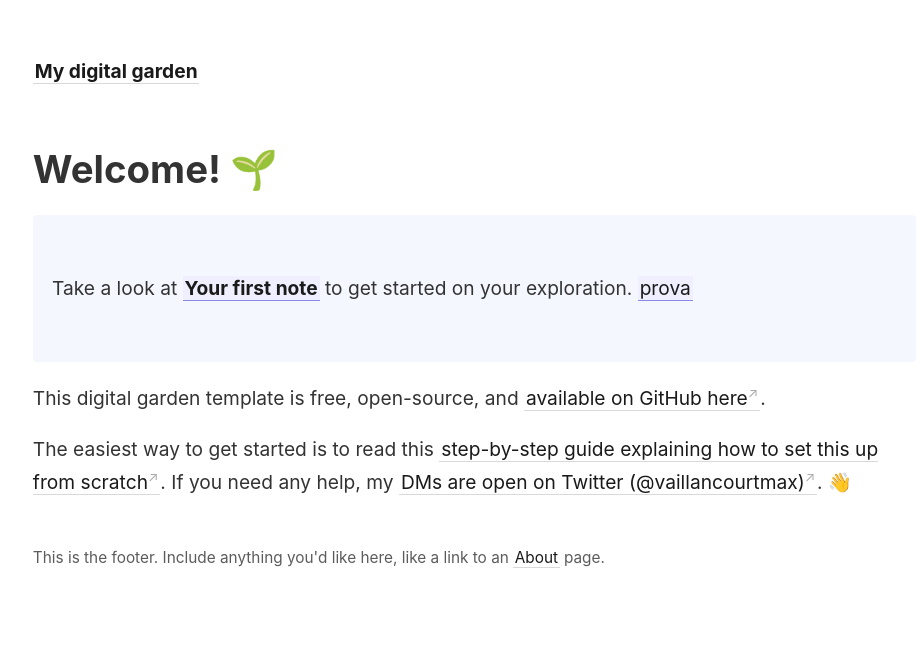
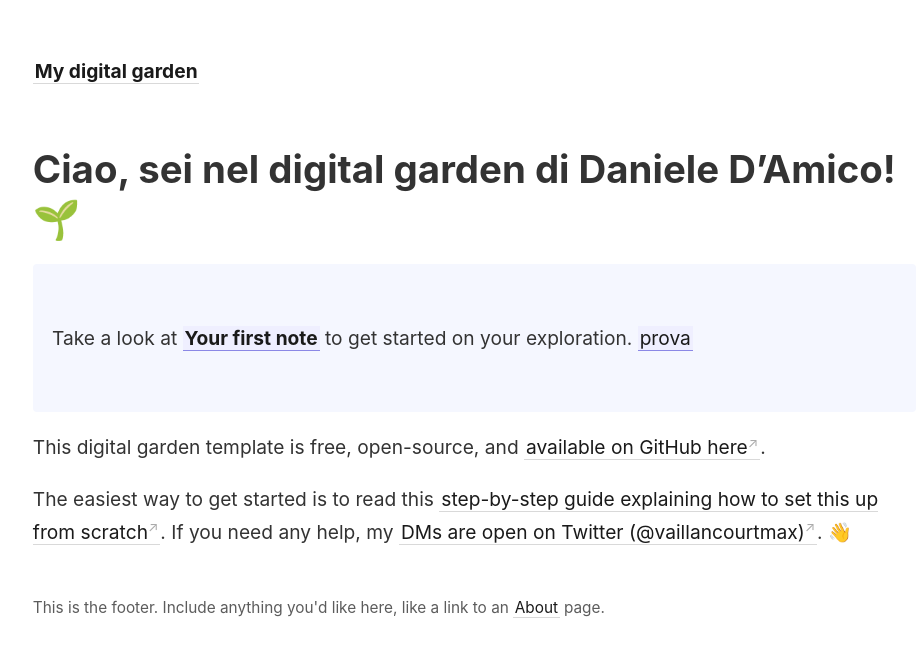
Before and after one commit to dandele/digital-garden-812, a Jekyll site: the page built from _pages/index.md, in a window 1280 px wide. Shown: the top 657 px of the page, without its empty margins (44-968 px from the left). Built offline with Jekyll 4.4.1, drawn with Linux system fonts in a browser that asks for light colours.

Commit message:
index.md: changed

```diff
--- a/_pages/index.md
+++ b/_pages/index.md
@@ -4,7 +4,7 @@ title: Home
 id: home
 permalink: /
 ---
-# Welcome! 🌱
+# Ciao, sei nel digital garden di Daniele D'Amico! 🌱
 
 <p style="padding: 3em 1em; background: #f5f7ff; border-radius: 4px;">
   Take a look at <span style="font-weight: bold">[[Your first note]]</span> to get started on your exploration.
```
